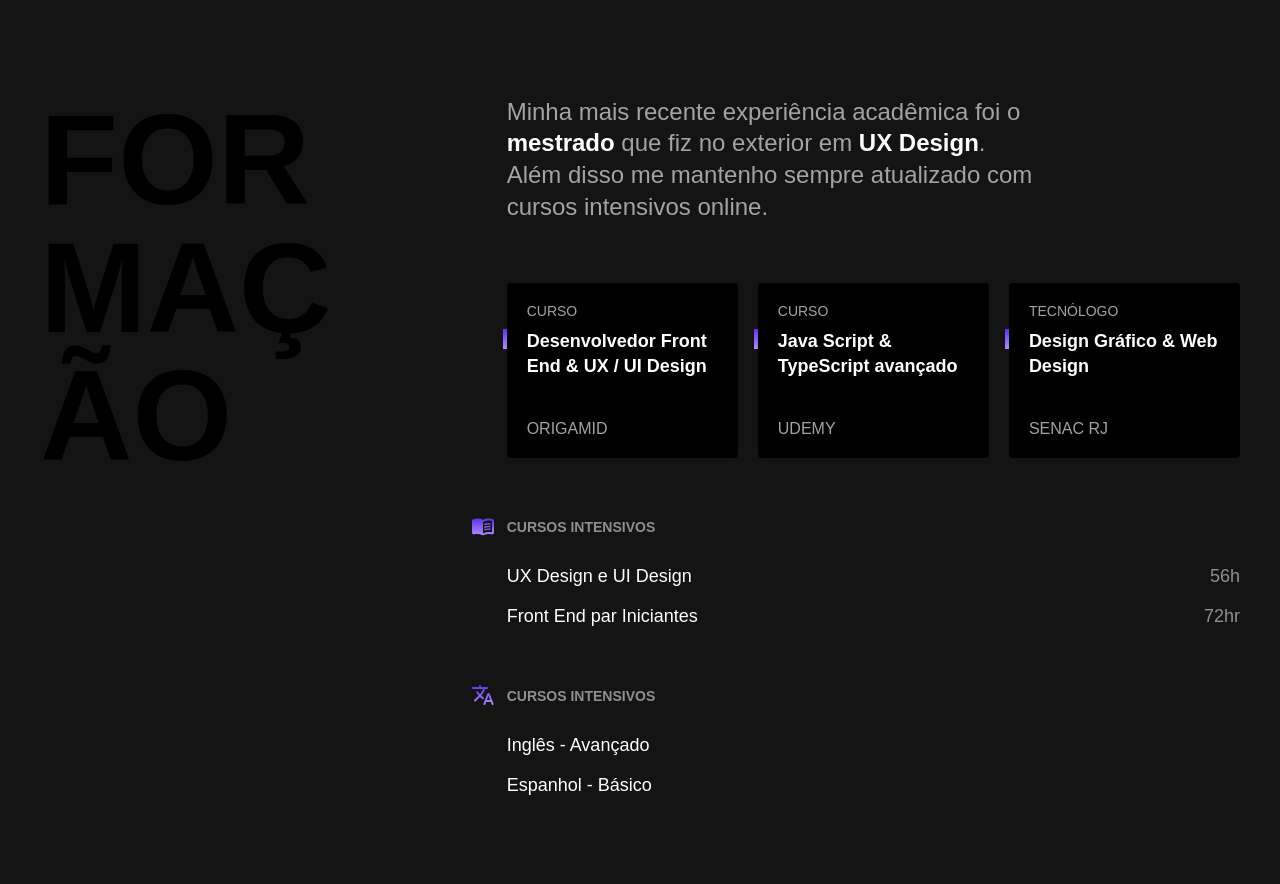
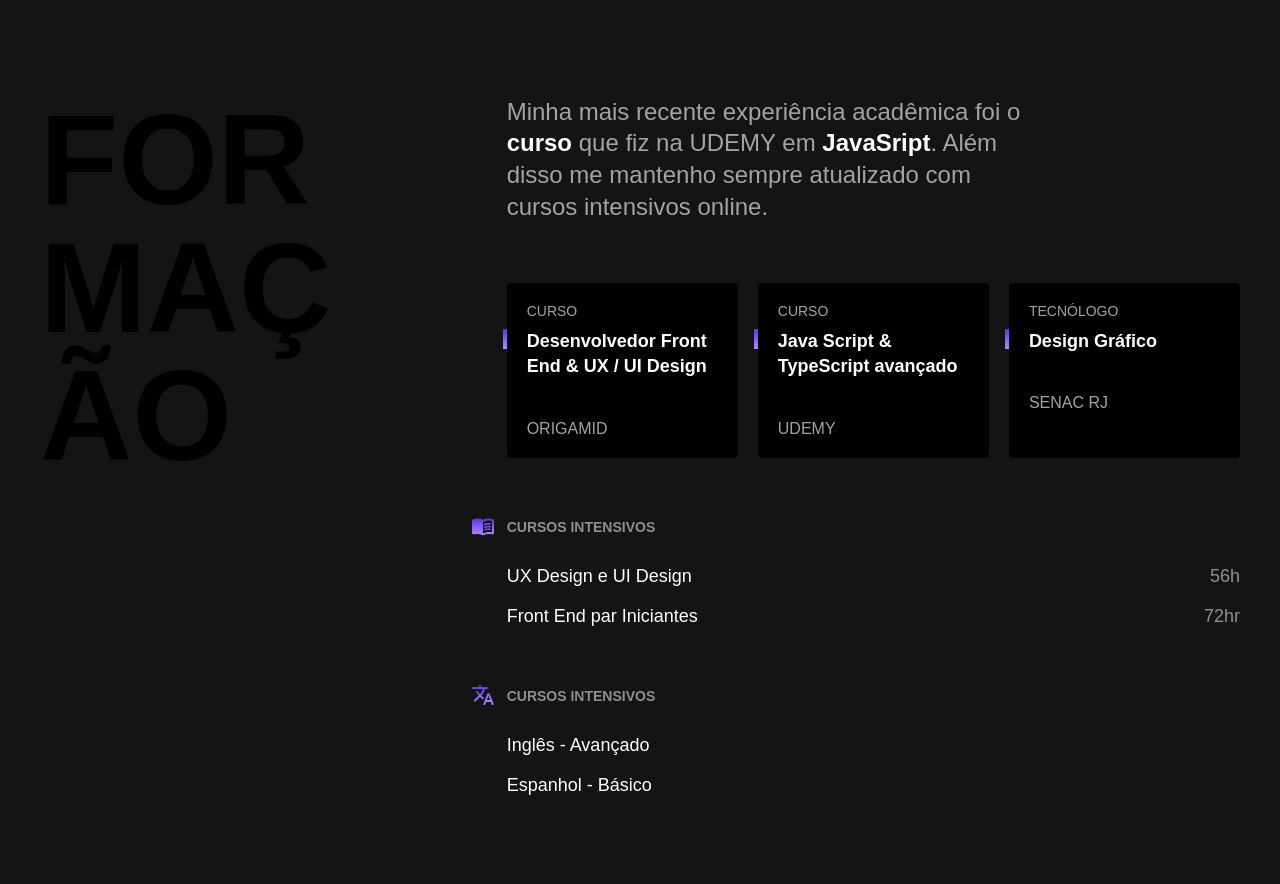
Before and after one commit to eduardeveloper/eduardeveloper.github.io, a plain HTML site: page index.html in a window 1280 px wide. Shown: the part 1480-2364 px from the top of the page. Drawn offline with Linux system fonts and the light colour scheme.

Commit message:
alteracao-exp-academicaindex.html

```diff
--- a/index.html
+++ b/index.html
@@ -93,7 +93,7 @@
       <div>
         <p class="formacao-texto">
           Minha mais recente experiência acadêmica foi o
-        <strong>mestrado</strong> que fiz no exterior em <strong>UX Design</strong>.
+        <strong>curso</strong> que fiz na UDEMY em <strong>JavaSript</strong>.
           Além disso me mantenho sempre atualizado
           com cursos intensivos online.
         </p>
@@ -111,7 +111,7 @@
           </li>
           <li class="faculdade">
             <span class="faculdade-tipo">Tecnólogo</span>
-            <h3 class="faculdade-curso">Design Gráfico & Web Design</h3>
+            <h3 class="faculdade-curso">Design Gráfico</h3>
             <span class="faculdade-instituicao">SENAC RJ</span>
           </li>
         </ul>
```
